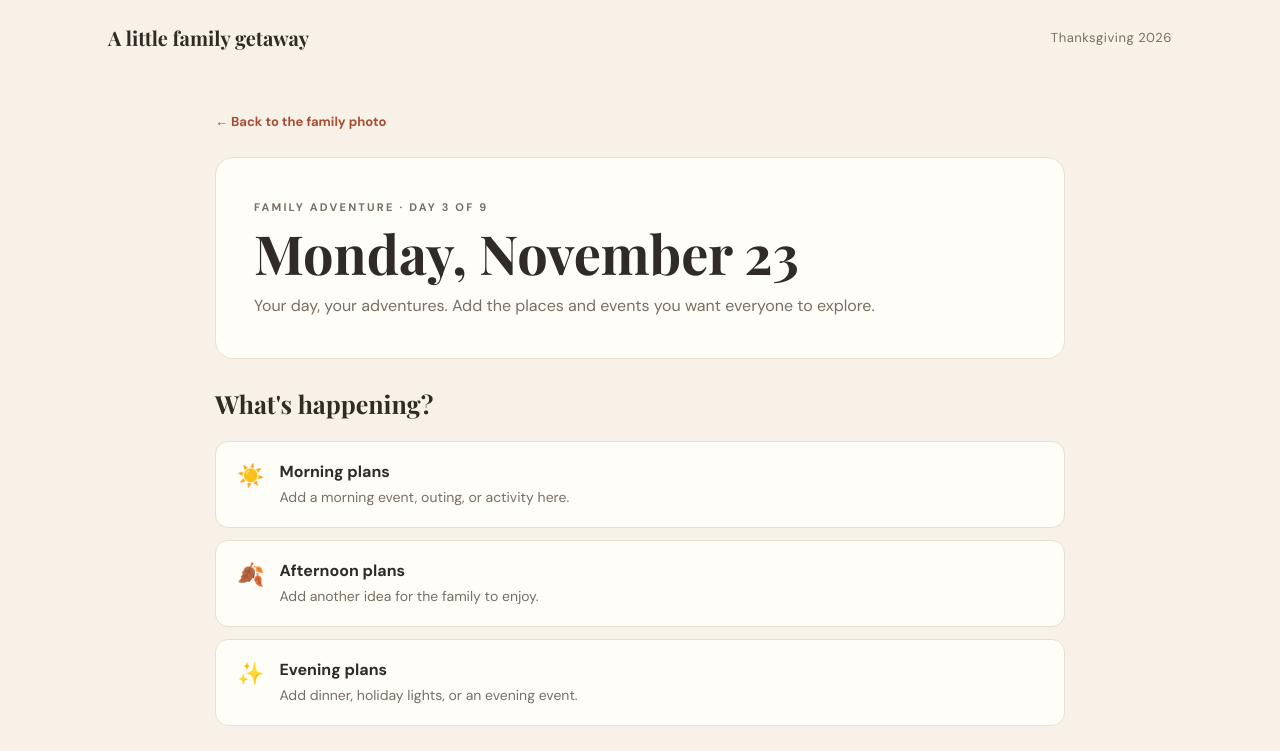
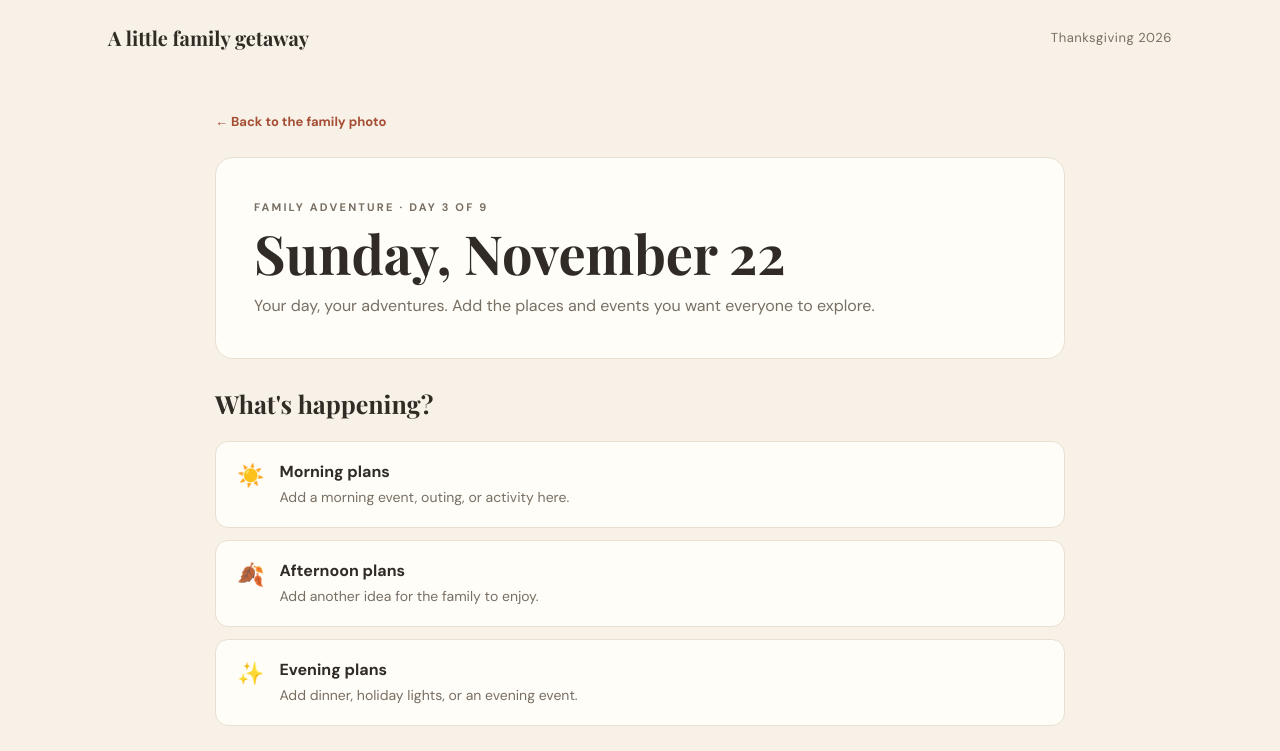
Before and after one commit to sleonny/Thanksgiving, a plain HTML site: page pages/day-3.html in a window 1280 px wide. Shown: the top 751 px of the page. Drawn offline with nearby package versions, Linux system fonts and the light colour scheme; a web font is replaced by a local one.

Commit message:
Correct family visit dates to November 20–28

```diff
--- a/pages/day-3.html
+++ b/pages/day-3.html
@@ -1,8 +1,8 @@
 <!DOCTYPE html>
-<html lang="en"><head><meta charset="UTF-8"><meta name="viewport" content="width=device-width, initial-scale=1"><title>Monday, November 23 | Family Guide</title><link rel="stylesheet" href="../style.css"></head>
+<html lang="en"><head><meta charset="UTF-8"><meta name="viewport" content="width=device-width, initial-scale=1"><title>Sunday, November 22 | Family Guide</title><link rel="stylesheet" href="../style.css"></head>
 <body><header class="site-header"><a class="brand" href="../index.html">A little family getaway</a><span class="header-note">Thanksgiving 2026</span></header>
 <main class="day-main"><a class="back-link" href="../index.html">← Back to the family photo</a>
-<section class="day-hero"><p class="eyebrow">FAMILY ADVENTURE · DAY 3 OF 9</p><h1>Monday, November 23</h1><p>Your day, your adventures. Add the places and events you want everyone to explore.</p></section>
+<section class="day-hero"><p class="eyebrow">FAMILY ADVENTURE · DAY 3 OF 9</p><h1>Sunday, November 22</h1><p>Your day, your adventures. Add the places and events you want everyone to explore.</p></section>
 <section class="plan-section"><h2>What's happening?</h2><div class="activity-list">
 <article class="activity"><div class="activity-icon">☀️</div><div><h3>Morning plans</h3><p>Add a morning event, outing, or activity here.</p></div></article>
 <article class="activity"><div class="activity-icon">🍂</div><div><h3>Afternoon plans</h3><p>Add another idea for the family to enjoy.</p></div></article>
```
